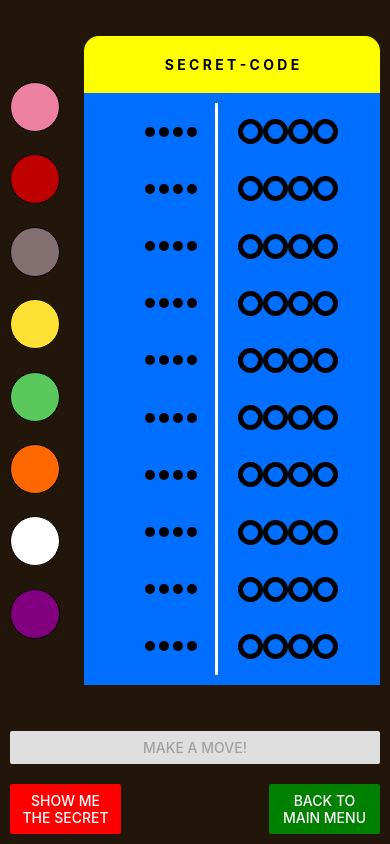
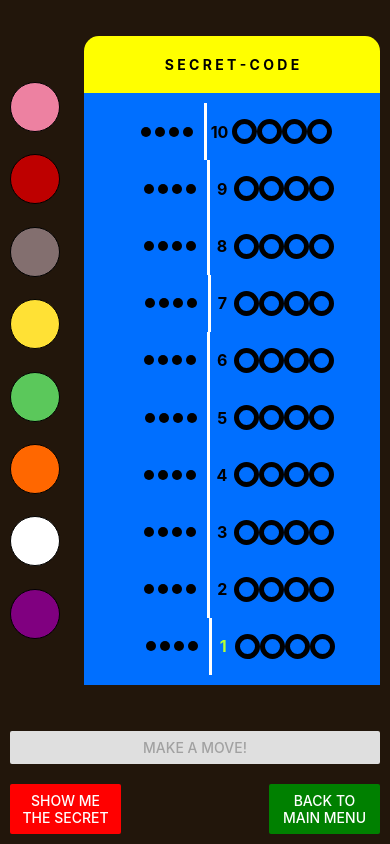
Before and after one commit to lior-tsah/TheSecretCode, a React Native app: screen /Game in a window 390 px wide. Built offline with nearby package versions, Linux system fonts and the light colour scheme.

Commit message:
add numbers and warning dialog

```diff
--- a/components/Turn.js
+++ b/components/Turn.js
@@ -1,5 +1,5 @@
 import React from 'react';
-import {StyleSheet, TouchableOpacity, View} from 'react-native';
+import {StyleSheet, TouchableOpacity, View, Text} from 'react-native';
 
 const Turn = props => {
   const {turnIndex, turn, numOfTurn, onPressBoard, result, chosenColor} = props;
@@ -39,6 +39,15 @@ const Turn = props => {
           </TouchableOpacity>
         ))}
       </View>
+      <View style={styles.num}>
+        <Text
+          style={[
+            styles.numText,
+            turnIndex === numOfTurn && {color: '#b5ff36'},
+          ]}>
+          {10 - turnIndex}
+        </Text>
+      </View>
       <View style={styles.results} />
       {result.map((res, i) => renderResults(res, i))}
     </View>
@@ -53,6 +62,15 @@ const styles = StyleSheet.create({
     marginVertical: 5,
     borderColor: '#000',
     borderWidth: 5,
+  },
+  num: {
+    flex: 8,
+    alignItems: 'center',
+    marginRight: 5,
+  },
+  numText: {
+    fontWeight: 'bold',
+    fontSize: 16,
   },
   resball: {
     borderRadius: 25,
@@ -70,16 +88,16 @@ const styles = StyleSheet.create({
   soldiers: {
     flexDirection: 'row',
     justifyContent: 'space-between',
-    flex: 5,
+    flex: 50,
   },
   results: {
     flexDirection: 'row',
     justifyContent: 'space-between',
-    flex: 1,
+    flex: 5,
     height: '100%',
     borderRightWidth: 3,
     borderRightColor: '#fff',
-    marginRight: 20,
+    marginRight: 5,
   },
 });
 
--- a/screens/Game.js
+++ b/screens/Game.js
@@ -1,6 +1,6 @@
 /* eslint-disable react-hooks/exhaustive-deps */
 import React, {useEffect, useRef, useState} from 'react';
-import {Button, StyleSheet, View} from 'react-native';
+import {Button, StyleSheet, View, Alert} from 'react-native';
 import Board from '../components/Board';
 import NavColors from '../components/NavColors';
 import {
@@ -45,9 +45,6 @@ const Game = () => {
   useEffect(() => {
     if (isGameOver) {
       setTimeout(() => {
-        colors.forEach(color => {
-          color.isChosen = false;
-        });
         navigation.navigate('Win', urlToSend.current);
       }, 1000);
     }
@@ -101,6 +98,11 @@ const Game = () => {
         temp.push(colors[num]);
       }
     }
+
+    colors.forEach(color => {
+      color.isChosen = false;
+    });
+
     setSecretCode(temp);
     setTurns(arrayDeepClone(initialTurns));
     setResults([...initialResults]);
@@ -113,6 +115,31 @@ const Game = () => {
     }
   }, [numOfTurn]);
 
+  const showConfirmDialog = () => {
+    return Alert.alert(
+      'Are your sure?',
+      'Are you sure you want to watch the secret code now?',
+      [
+        // The "Yes" button
+        {
+          text: 'Yes',
+          onPress: () => setShowSecretCode(true),
+        },
+        // The "No" button
+        // Does nothing but dismiss the dialog when tapped
+        {
+          text: 'No',
+        },
+      ],
+    );
+  };
+  const onPressShowSecret = () => {
+    if (isShowSecretCode) {
+      setShowSecretCode(false);
+    } else {
+      showConfirmDialog();
+    }
+  };
   return (
     <View style={styles.container}>
       <View style={styles.main}>
@@ -141,7 +168,7 @@ const Game = () => {
         <View style={{width: '30%'}}>
           <Button
             title="Show Me the secret"
-            onPress={() => setShowSecretCode(!isShowSecretCode)}
+            onPress={onPressShowSecret}
             color="red"
           />
         </View>
```
